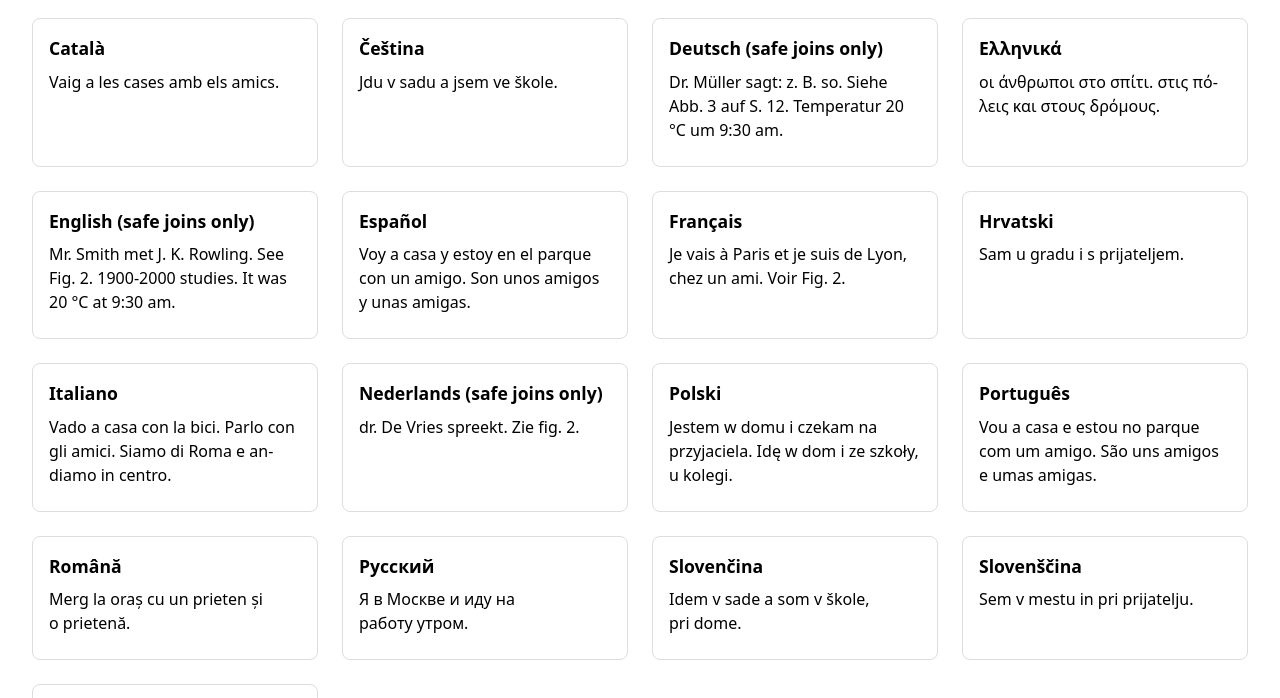
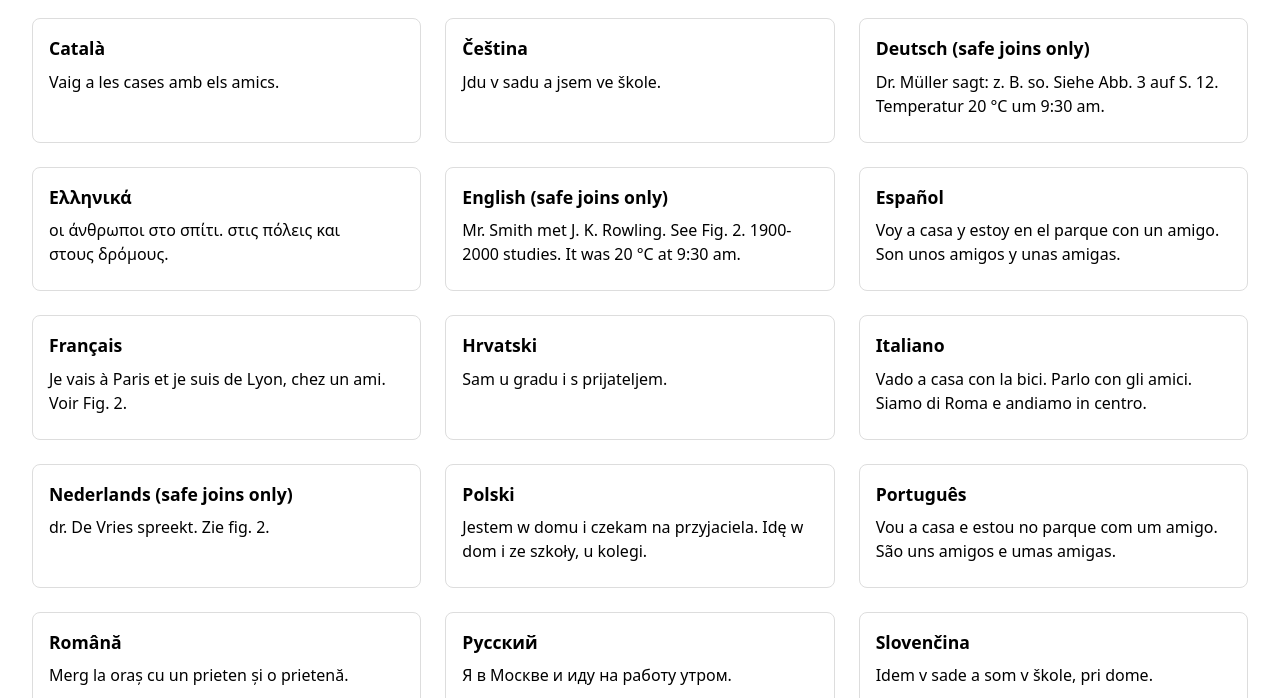
Before and after one commit to SamuelTaiw0/text-wrap-minor-words, a website with bundled scripts: page docs/index.html in a window 1280 px wide. Shown: the part 83-781 px from the top of the page. Built offline with nearby package versions, Linux system fonts and the light colour scheme.

Commit message:
docs(demo): fix grid to 3 columns
- In docs/index.html, set `.grid` to `grid-template-columns: repeat(3, 1fr)`
- Matches demo.html to better observe wrapping on resize

```diff
--- a/docs/index.html
+++ b/docs/index.html
@@ -8,7 +8,7 @@
       body { font: 16px/1.5 system-ui, -apple-system, Segoe UI, Roboto, Helvetica, Arial, sans-serif; margin: 2rem; }
       .typo { text-wrap: pretty; hyphens: auto; font-kerning: normal; font-variant-ligatures: common-ligatures; }
       .typo :is(h1,h2,h3){ text-wrap: balance; }
-      .grid { display: grid; grid-template-columns: repeat(auto-fit, minmax(280px,1fr)); gap: 1.5rem; }
+      .grid { display: grid; grid-template-columns: repeat(3, 1fr); gap: 1.5rem; }
       section { border: 1px solid #ddd; border-radius: 8px; padding: 1rem; }
       h2 { margin: 0 0 .5rem; font-size: 1.1rem; }
       p { margin: .5rem 0; }
```
